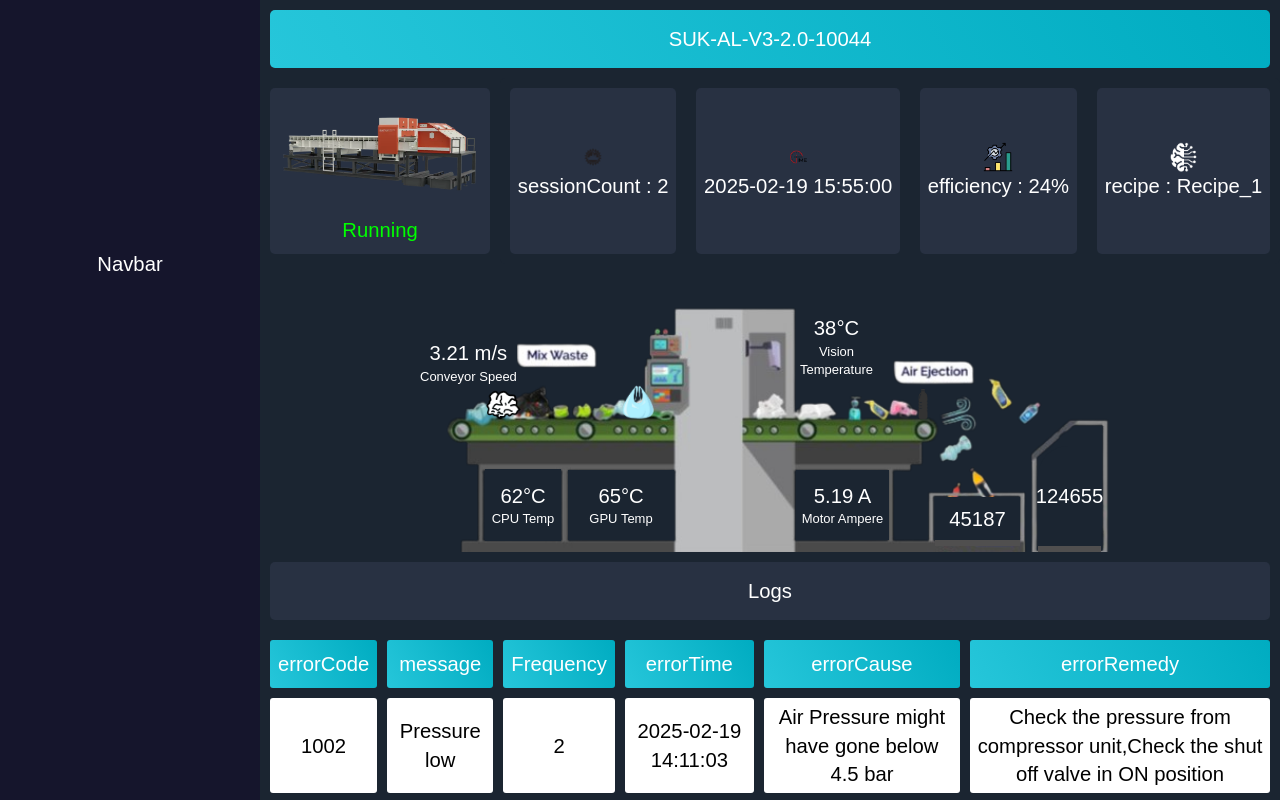
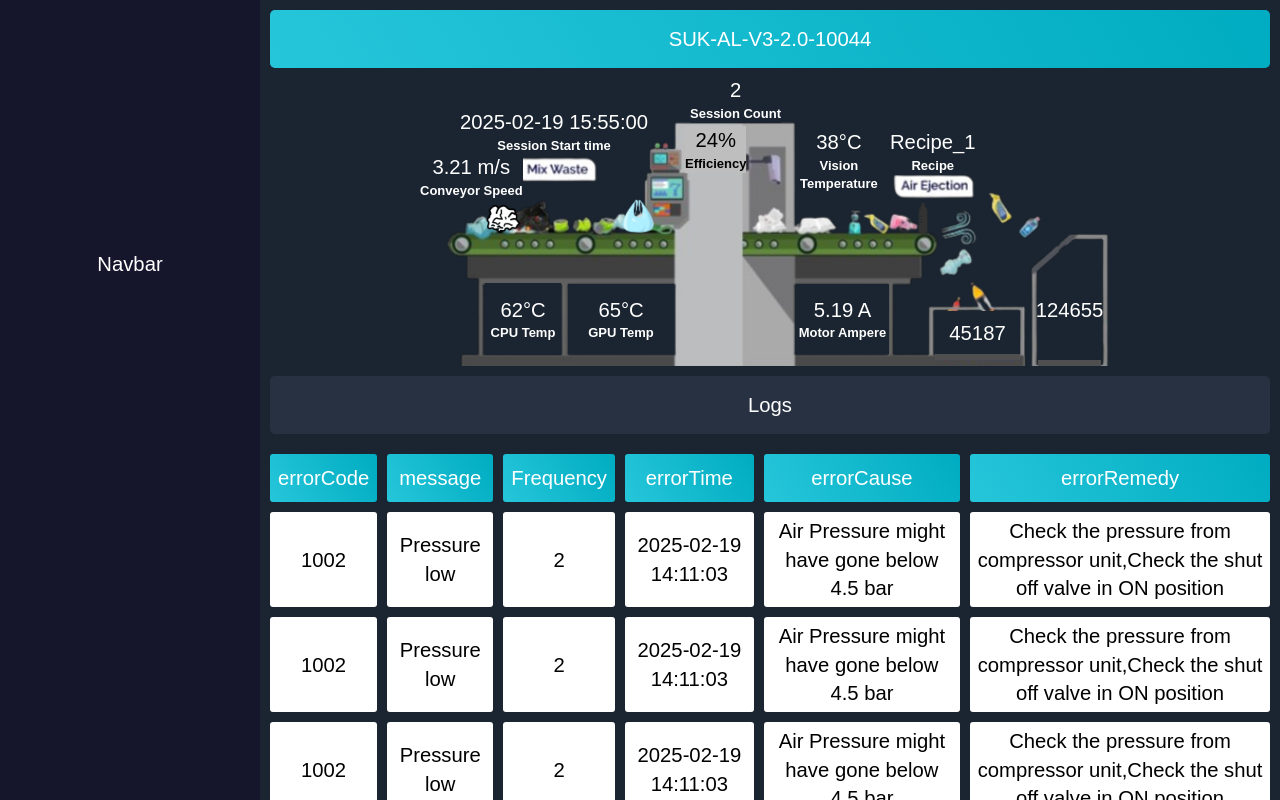
Before and after one commit to IRS-SHIVAM/testing_app, an Angular app: page / in a window 1280 px wide. Shown: the top 800 px of the page. Built offline with nearby package versions, Linux system fonts and the light colour scheme.

Commit message:
some disign changes

```diff
--- a/src/app/app.component.css
+++ b/src/app/app.component.css
@@ -75,9 +75,15 @@
     width: 177px;
     color: white;
 }
-.gpuText , .cpuText , .speedText , .motorText, .visionText{
+.gpuText , .cpuText , .speedText , .motorText, .visionText , .sessionCountText , .sessionDateTimeText, .recipeText{
     font-size: 13px;
     background-color: #1B2531;
+    font-weight: bold;
+}
+.efficiencyText{
+    font-size: 13px;
+    background-color: rgb(190, 190, 190);
+    font-weight: bold;
 }
 .conveyorSpeed{
     background-color: #1B2531;
@@ -114,7 +120,59 @@
     color: white;
     position: absolute;
     top: 95px;
-    right: 420px;
+    right: 410px;
+    text-align: center;
+}
+.sessionCount{
+    background-color:#1B2531;
+    width: fit-content;
+    display: flex;
+    flex-direction: column;
+    justify-content: center ;
+    align-items: center;
+    color: white;
+    position: absolute;
+    top: 20px;
+    left: 480px;
+    text-align: center;
+}
+.sessionDateTime{
+    background-color:#1B2531;
+    width: fit-content;
+    display: flex;
+    flex-direction: column;
+    justify-content: center ;
+    align-items: center;
+    color: white;
+    position: absolute;
+    top: 80px;
+    left: 130px;
+    text-align: center;
+}
+.efficiency{
+    background-color: rgb(190, 190, 190);
+    width: fit-content;
+    display: flex;
+    flex-direction: column;
+    justify-content: center ;
+    align-items: center;
+    color: black;
+    position: absolute;
+    top: 130px;
+    left: 460px;
+    text-align: center;
+}
+.recipe{
+    background-color: #1B2531 ;
+    width: fit-content;
+    display: flex;
+    flex-direction: column;
+    justify-content: center ;
+    align-items: center;
+    color: white;
+    position: absolute;
+    top: 110px;
+    left: 800px;
     text-align: center;
 }
 @keyframes rollImg1res1{
@@ -444,6 +502,22 @@
         top: 50px;
         left: 380px;
     }
+    .sessionDateTime{
+        top: 30px;
+        left: 40px;
+    }
+    .sessionCount{
+        top: -2px;
+        left: 270px;
+    }
+    .efficiency{
+        top: 48px;
+        left: 265px;
+    }
+    .recipe{
+        top: 50px;
+        left: 470px;
+    }
 }
 
 @media screen and (max-width : 960px) {
--- a/src/app/app.component.html
+++ b/src/app/app.component.html
@@ -8,7 +8,8 @@
       <h4>{{ serverData.deviceId }}</h4>
     </div>
 
-    <div class="machineInfo">
+
+    <!-- <div class="machineInfo">
       <div class="machineImg">
         <img src="/assets/images/machine.webp" alt="machine">
         <h4 [ngClass]="machineRunning ? 'machineRunning' : 'machineStop'">Running</h4>
@@ -31,10 +32,10 @@
           recipe : {{ serverData.selectedRecipe }}
         </div>
       </div>
-    </div>
+    </div> -->
 
     <div class="imgContainner">
-      <img src="assets/images/suka3.png" alt="abc" class="suka" >
+      <img src="assets/images/suka3.png" alt="abc" class="suka">
       <img src="/assets/images/img1.png" alt="imgRoll" height="95px" class="imgRoll1" />
       <img src="/assets/images/img2.png" alt="imgRoll" height="95px" class="imgRoll2" />
       <img src="/assets/images/img3.png" alt="imgRoll" height="95px" class="imgRoll3" />
@@ -44,24 +45,40 @@
       <div class="ejectCount">{{ ejectedCount }}</div>
       <div class="ignoreCount">{{ rejectedCount }}</div>
       <div class="cpuTemperature">
-        <div>{{ cpuTemperature }}&deg;C</div>
-        <div class="cpuText">CPU Temp</div>
+        <h1>{{ cpuTemperature }}&deg;C</h1>
+        <h6 class="cpuText">CPU Temp</h6>
       </div>
       <div class="gpuTemperature">
-        <div>{{ gpuTemperature }}&deg;C</div>
-        <div class="gpuText">GPU Temp</div>
+        <h1>{{ gpuTemperature }}&deg;C</h1>
+        <h6 class="gpuText">GPU Temp</h6>
       </div>
       <div class="conveyorSpeed">
-        <div>{{ conveyorSpeed }} m/s</div>
-        <div class="speedText">Conveyor Speed</div>
+        <h1>{{ conveyorSpeed }} m/s</h1>
+        <h6 class="speedText">Conveyor Speed</h6>
       </div>
-      <div class="motorAmpere" >
-        <div>{{ motorAmpere }} A</div>
-        <div class="motorText">Motor Ampere</div>
+      <div class="motorAmpere">
+        <h1>{{ motorAmpere }} A</h1>
+        <h6 class="motorText">Motor Ampere</h6>
       </div>
       <div class="visionTemperature">
-        <div>{{visionTemperature }}&deg;C</div>
-        <div class="visionText">Vision Temperature</div>
+        <h1>{{visionTemperature }}&deg;C</h1>
+        <h6 class="visionText">Vision Temperature</h6>
+      </div>
+      <div class="sessionCount">
+        <h1>{{ serverData.sessionCount }}</h1>
+        <h6 class="sessionCountText">Session Count</h6>
+      </div>
+      <div class="sessionDateTime">
+        <h1>{{ serverData.sDate + " " + serverData.sTime }}</h1>
+        <h6 class="sessionDateTimeText">Session Start time</h6>
+      </div>
+      <div class="efficiency">
+        <h1>{{ serverData.Efficiency }}%</h1>
+        <h6 class="efficiencyText">Efficiency</h6>
+      </div>
+      <div class="recipe">
+        <h1>{{ serverData.selectedRecipe }}</h1>
+        <h6 class="recipeText">Recipe</h6>
       </div>
     </div>
 
@@ -83,7 +100,6 @@
           <td>{{ error.errorTime }}</td>
           <td>{{ error.errorCause }}</td>
           <td>{{ error.errorRemedy }}</td>
-
         </tr>
       </table>
     </div>
```
